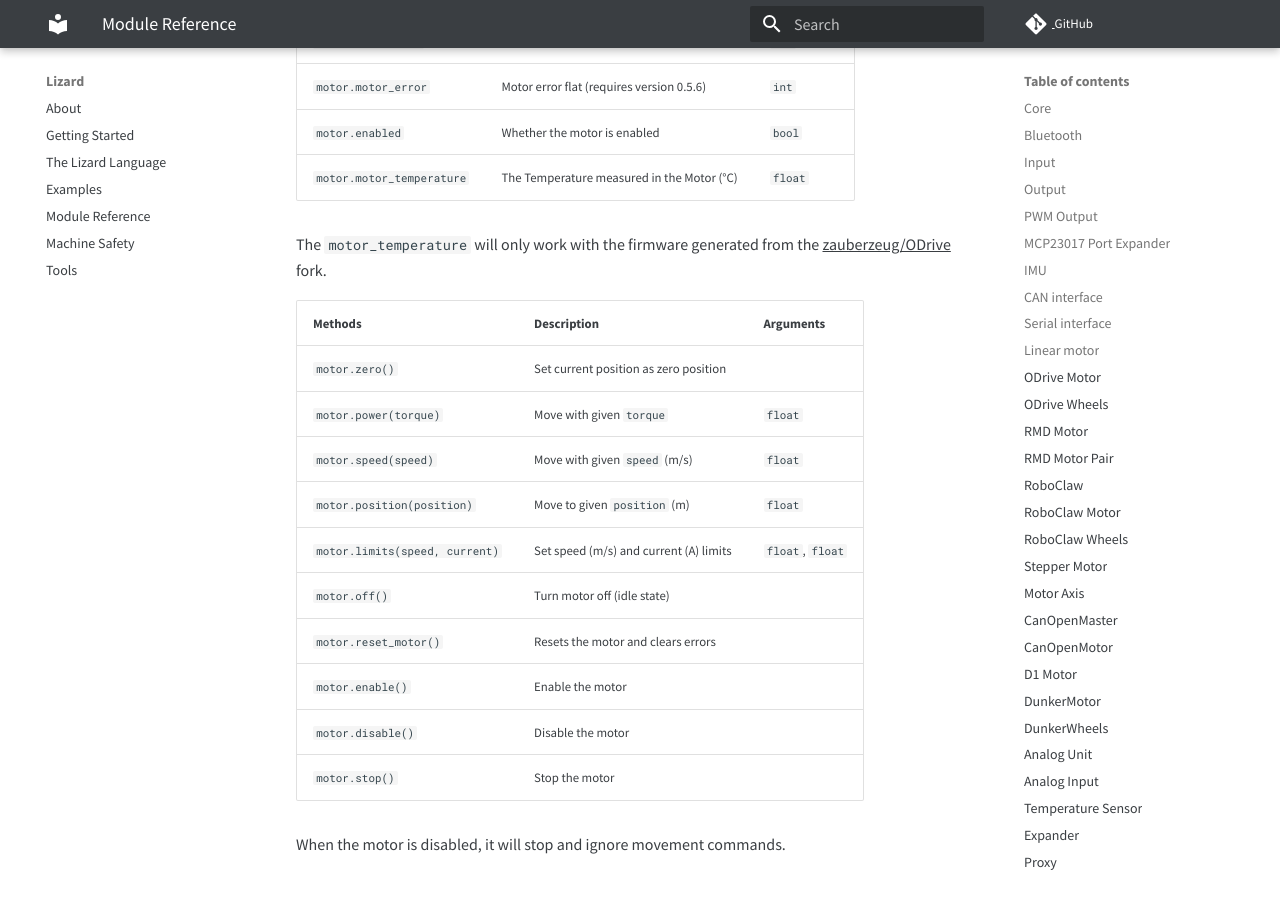
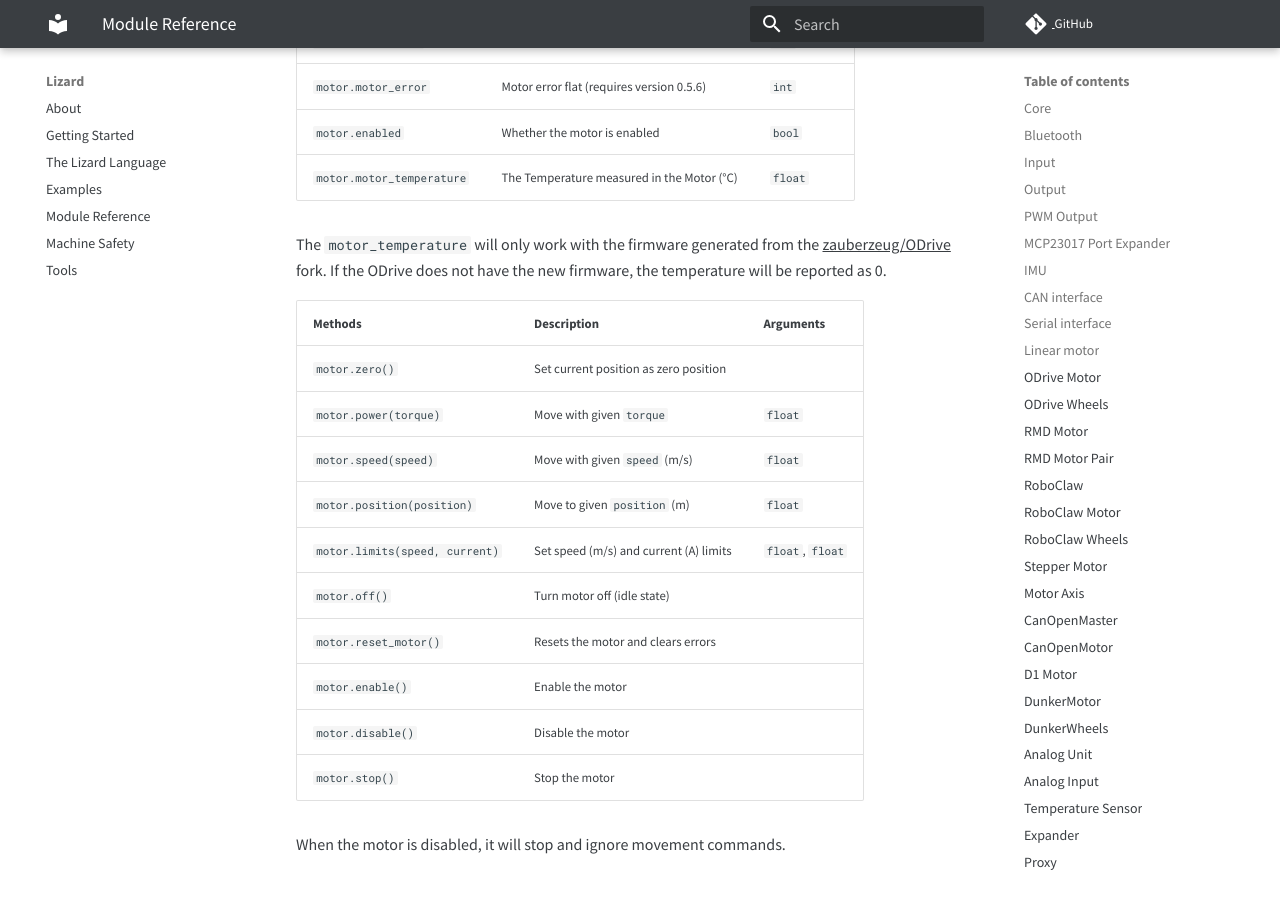
Before and after one commit to zauberzeug/lizard, an MkDocs documentation site: the page built from docs/module_reference.md, in a window 1280 px wide and 900 px high, scrolled down 13476 px. Built offline with MkDocs 1.6.1 and Material for MkDocs 9.7.7, drawn with Linux system fonts in a browser that asks for light colours; comment, search, counter and statistics services are not loaded.

Commit message:
Add information for old firmware

```diff
--- a/docs/module_reference.md
+++ b/docs/module_reference.md
@@ -401,7 +401,7 @@ The `version` parameter is an optional integer indicating the patch number of th
 | `motor.enabled`           | Whether the motor is enabled               | `bool`    |
 | `motor.motor_temperature` | The Temperature measured in the Motor (°C) | `float`   |
 
-The `motor_temperature` will only work with the firmware generated from the [zauberzeug/ODrive](https://github.com/zauberzeug/ODrive) fork.
+The `motor_temperature` will only work with the firmware generated from the [zauberzeug/ODrive](https://github.com/zauberzeug/ODrive) fork. If the ODrive does not have the new firmware, the temperature will be reported as 0.
 
 | Methods                        | Description                            | Arguments        |
 | ------------------------------ | -------------------------------------- | ---------------- |
```
